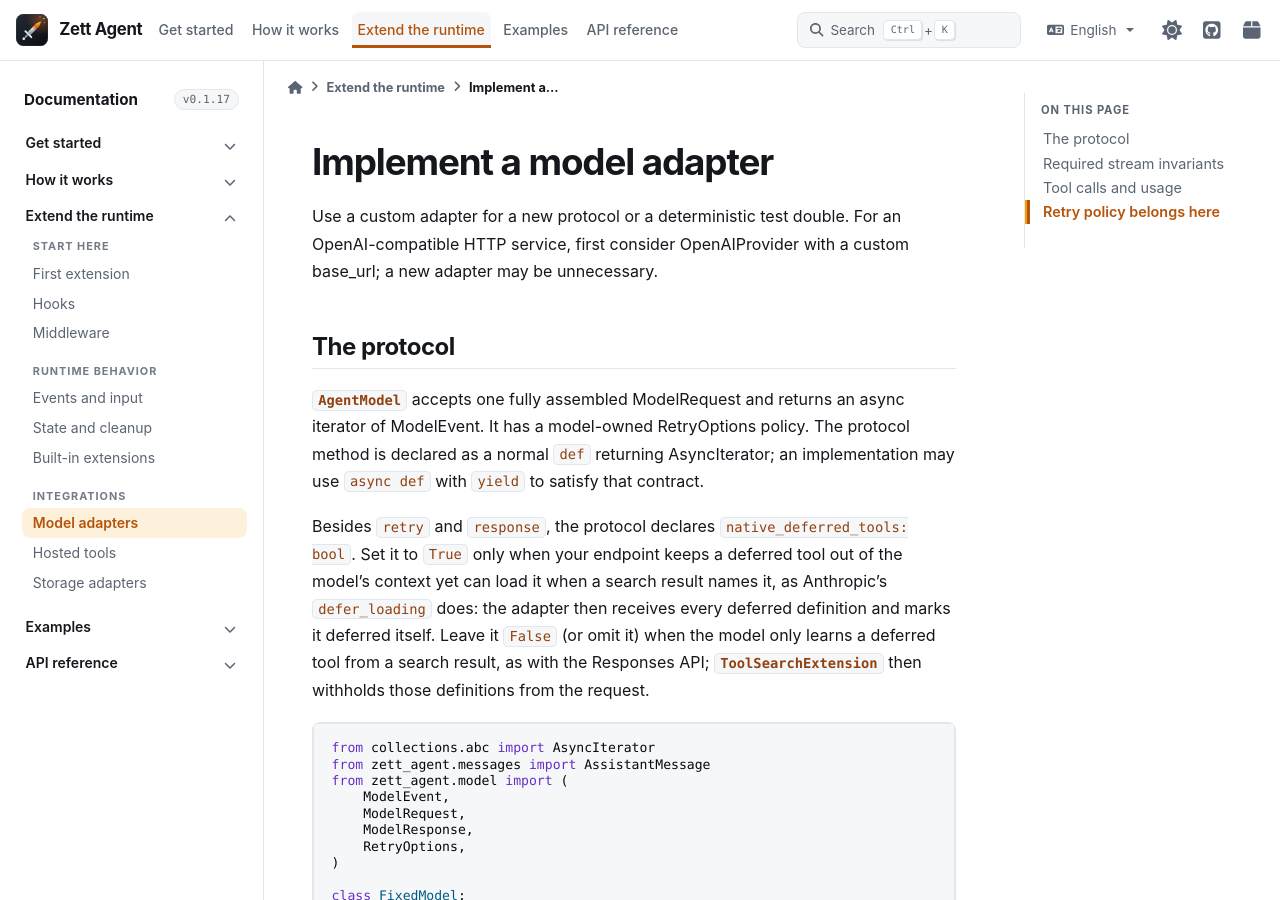
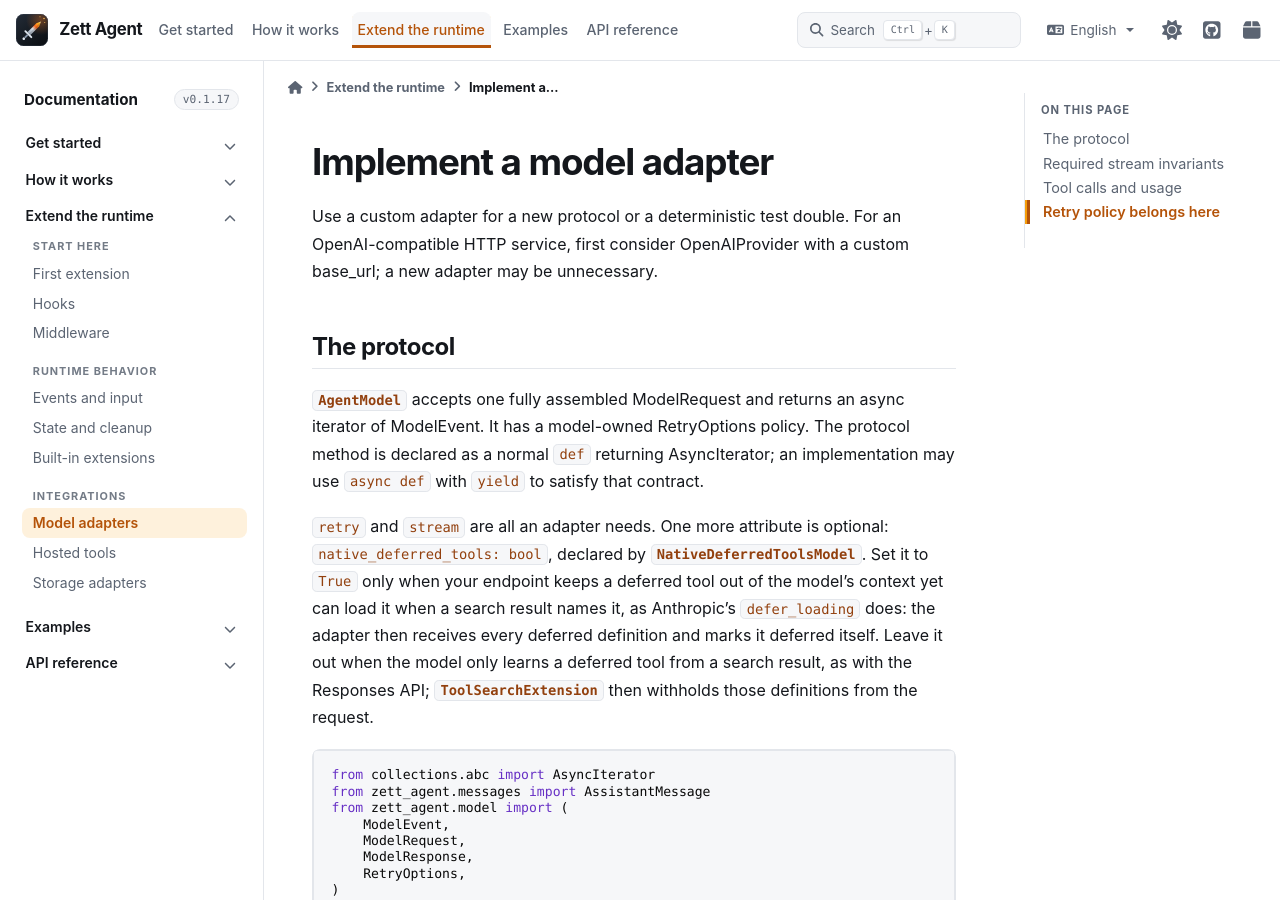
Before and after one commit to Chang-LeHung/zett-agent, a Sphinx documentation site: the page built from docs/extending/model-adapter.rst, in a window 1280 px wide and 900 px high. Built offline with Sphinx 7.4.7 and the PyData theme 0.15.4, drawn with Linux system fonts in a browser that asks for light colours; pages that are not in the unit, such as notebooks, are missing from menus.

Commit message:
refactor: make AgentModel need only retry and stream
The protocol also required `response` and `native_deferred_tools`, so the
minimal adapter the documentation teaches (retry and stream) was not an
AgentModel to a type checker, although it ran. Nothing in the runtime reads
`response`; it is a detail of the built-in providers, so it moves to their base
class. `native_deferred_tools` becomes an optional capability, declared by the
new NativeDeferredToolsModel; an adapter that does not set it is treated as
False, as the runtime already did.

SyncModelAdapter gains the `retry` it lacked, taken from the model it wraps.

This narrows a public protocol: adapters that set either attribute keep
working, and adapters that omit them now type-check.

```diff
--- a/docs/_ext/reference.py
+++ b/docs/_ext/reference.py
@@ -266,6 +266,7 @@
         "ModelRequest",
         "ModelResponse",
         "ModelUsage",
+        "NativeDeferredToolsModel",
         "ReasoningEffort",
         "RetryOptions",
         "ServerToolCall",
--- a/docs/extending/model-adapter.rst
+++ b/docs/extending/model-adapter.rst
@@ -13,14 +13,15 @@
 The protocol method is declared as a normal ``def`` returning AsyncIterator;
 an implementation may use ``async def`` with ``yield`` to satisfy that contract.
 
-Besides ``retry`` and ``response``, the protocol declares
-``native_deferred_tools: bool``. Set it to ``True`` only when your endpoint keeps
-a deferred tool out of the model's context yet can load it when a search result
-names it, as Anthropic's ``defer_loading`` does: the adapter then receives every
-deferred definition and marks it deferred itself. Leave it ``False`` (or omit it)
-when the model only learns a deferred tool from a search result, as with the
-Responses API; :class:`~zett_agent.extensions.tool_search.ToolSearchExtension`
-then withholds those definitions from the request.
+``retry`` and ``stream`` are all an adapter needs. One more attribute is optional:
+``native_deferred_tools: bool``, declared by
+:class:`~zett_agent.model.NativeDeferredToolsModel`. Set it to ``True`` only when
+your endpoint keeps a deferred tool out of the model's context yet can load it when
+a search result names it, as Anthropic's ``defer_loading`` does: the adapter then
+receives every deferred definition and marks it deferred itself. Leave it out when
+the model only learns a deferred tool from a search result, as with the Responses
+API; :class:`~zett_agent.extensions.tool_search.ToolSearchExtension` then withholds
+those definitions from the request.
 
 .. code-block:: python
 
--- a/docs/learn/on-demand.rst
+++ b/docs/learn/on-demand.rst
@@ -166,8 +166,8 @@
 description carries, whatever its ``placement``; without it, a deferred tool
 carries its guidelines only.
 
-The difference is one field of the :class:`~zett_agent.model.AgentModel`
-protocol, ``native_deferred_tools``. It is ``True`` on ``AnthropicProvider`` and
+The difference is one optional field, ``native_deferred_tools``, declared by
+:class:`~zett_agent.model.NativeDeferredToolsModel`. It is ``True`` on ``AnthropicProvider`` and
 ``False`` on every other built-in adapter. A custom adapter sets it to ``True``
 when its protocol can load a deferred tool by reference.
 
```
Also changed, not shown: 9 other files.
